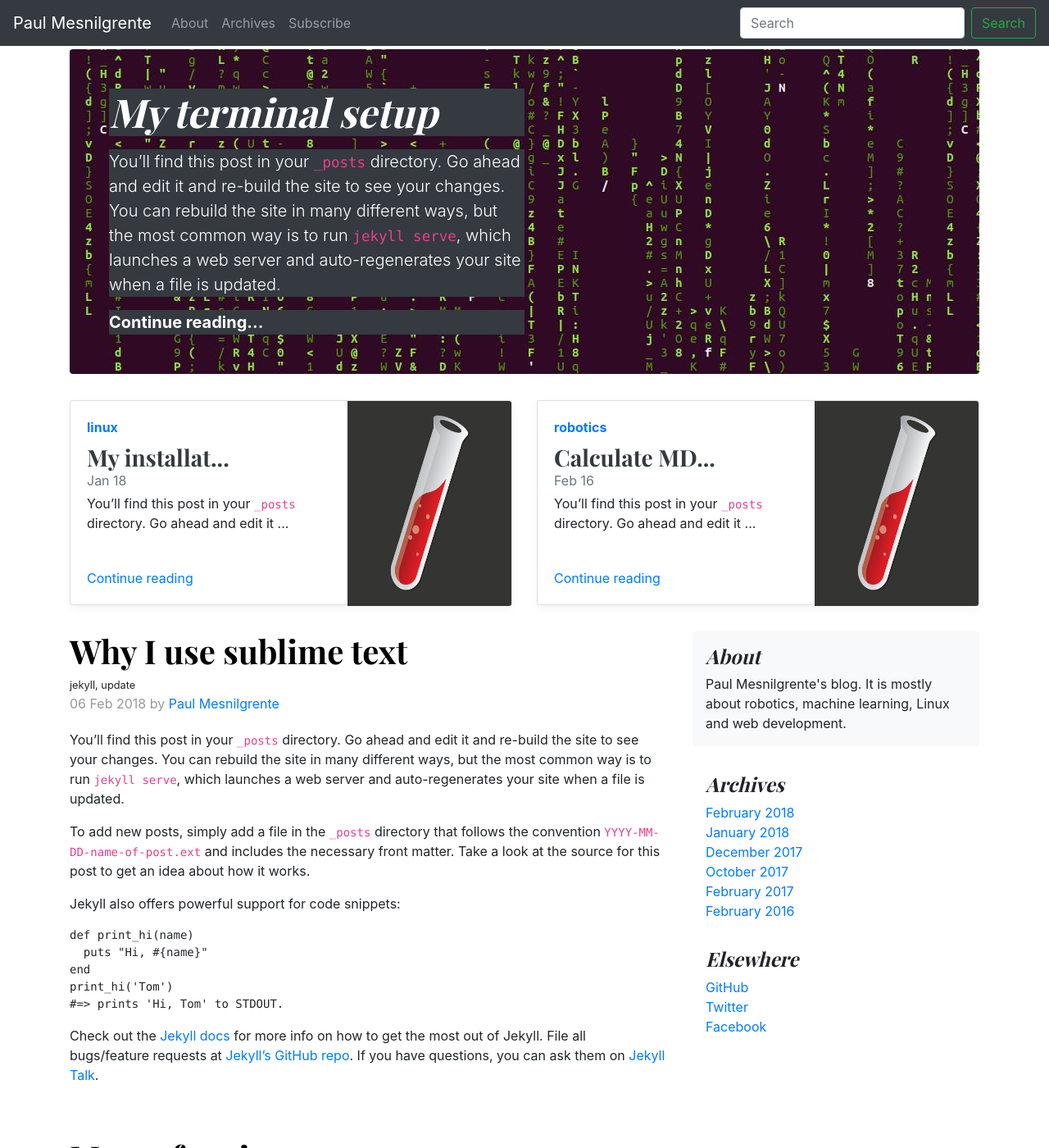
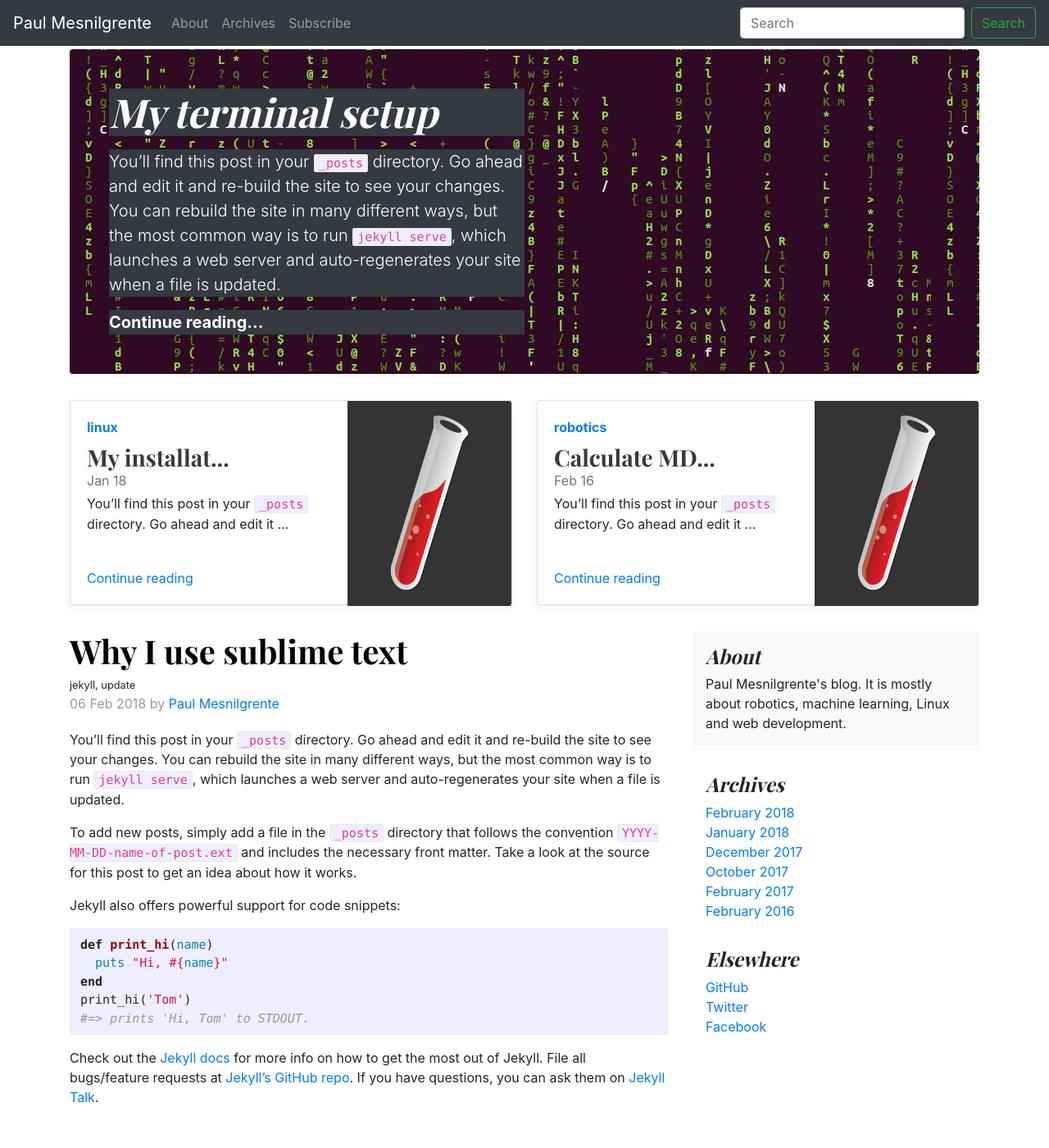
Before and after one commit to paul-mesnilgrente/paul-mesnilgrente.github.io, a Jekyll site: the page built from index.html, in a window 1280 px wide and 1400 px high. Shown: the whole window at 82% size. Built offline with Jekyll 4.4.1, drawn with Linux system fonts in a browser that asks for light colours; nearby versions of some CDN libraries; the list of posts is cut into pages by our own code.

Commit message:
add of syntax highlighting

```diff
--- a/_includes/head.html
+++ b/_includes/head.html
@@ -8,6 +8,7 @@
 <link href="https://fonts.googleapis.com/css?family=Playfair+Display:700,900" rel="stylesheet">
 <link href="/css/blog.css" rel="stylesheet">
 <link rel="stylesheet" href="{{ "/css/base.css" | relative_url }}">
+<link rel="stylesheet" href="{{ "/css/highlighting.css" | relative_url }}">
 
 {% seo %}
 {% feed_meta %}
--- /dev/null
+++ b/css/highlighting.css
@@ -0,0 +1,231 @@
+/**
+ * Syntax highlighting styles
+ */
+.highlight {
+  margin-bottom: 15px;
+}
+.highlight {
+  background: #fff;
+}
+.highlighter-rouge .highlight {
+  background: #eef;
+}
+.highlight .c {
+  color: #998;
+  font-style: italic;
+}
+.highlight .err {
+  color: #a61717;
+  background-color: #e3d2d2;
+}
+.highlight .k {
+  font-weight: bold;
+}
+.highlight .o {
+  font-weight: bold;
+}
+.highlight .cm {
+  color: #998;
+  font-style: italic;
+}
+.highlight .cp {
+  color: #999;
+  font-weight: bold;
+}
+.highlight .c1 {
+  color: #998;
+  font-style: italic;
+}
+.highlight .cs {
+  color: #999;
+  font-weight: bold;
+  font-style: italic;
+}
+.highlight .gd {
+  color: #000;
+  background-color: #fdd;
+}
+.highlight .gd .x {
+  color: #000;
+  background-color: #faa;
+}
+.highlight .ge {
+  font-style: italic;
+}
+.highlight .gr {
+  color: #a00;
+}
+.highlight .gh {
+  color: #999;
+}
+.highlight .gi {
+  color: #000;
+  background-color: #dfd;
+}
+.highlight .gi .x {
+  color: #000;
+  background-color: #afa;
+}
+.highlight .go {
+  color: #888;
+}
+.highlight .gp {
+  color: #555;
+}
+.highlight .gs {
+  font-weight: bold;
+}
+.highlight .gu {
+  color: #aaa;
+}
+.highlight .gt {
+  color: #a00;
+}
+.highlight .kc {
+  font-weight: bold;
+}
+.highlight .kd {
+  font-weight: bold;
+}
+.highlight .kp {
+  font-weight: bold;
+}
+.highlight .kr {
+  font-weight: bold;
+}
+.highlight .kt {
+  color: #458;
+  font-weight: bold;
+}
+.highlight .m {
+  color: #099;
+}
+.highlight .s {
+  color: #d14;
+}
+.highlight .na {
+  color: #008080;
+}
+.highlight .nb {
+  color: #0086B3;
+}
+.highlight .nc {
+  color: #458;
+  font-weight: bold;
+}
+.highlight .no {
+  color: #008080;
+}
+.highlight .ni {
+  color: #800080;
+}
+.highlight .ne {
+  color: #900;
+  font-weight: bold;
+}
+.highlight .nf {
+  color: #900;
+  font-weight: bold;
+}
+.highlight .nn {
+  color: #555;
+}
+.highlight .nt {
+  color: #000080;
+}
+.highlight .nv {
+  color: #008080;
+}
+.highlight .ow {
+  font-weight: bold;
+}
+.highlight .w {
+  color: #bbb;
+}
+.highlight .mf {
+  color: #099;
+}
+.highlight .mh {
+  color: #099;
+}
+.highlight .mi {
+  color: #099;
+}
+.highlight .mo {
+  color: #099;
+}
+.highlight .sb {
+  color: #d14;
+}
+.highlight .sc {
+  color: #d14;
+}
+.highlight .sd {
+  color: #d14;
+}
+.highlight .s2 {
+  color: #d14;
+}
+.highlight .se {
+  color: #d14;
+}
+.highlight .sh {
+  color: #d14;
+}
+.highlight .si {
+  color: #d14;
+}
+.highlight .sx {
+  color: #d14;
+}
+.highlight .sr {
+  color: #009926;
+}
+.highlight .s1 {
+  color: #d14;
+}
+.highlight .ss {
+  color: #990073;
+}
+.highlight .bp {
+  color: #999;
+}
+.highlight .vc {
+  color: #008080;
+}
+.highlight .vg {
+  color: #008080;
+}
+.highlight .vi {
+  color: #008080;
+}
+.highlight .il {
+  color: #099;
+}
+
+
+/**
+ * Code formatting
+ */
+pre,
+code {
+  font-size: 15px;
+  border: 1px solid #e8e8e8;
+  border-radius: 3px;
+  background-color: #eef;
+}
+
+code {
+  padding: 1px 5px;
+}
+
+pre {
+  padding: 8px 12px;
+  overflow-x: auto;
+}
+
+pre > code {
+  border: 0;
+  padding-right: 0;
+  padding-left: 0;
+}
```
